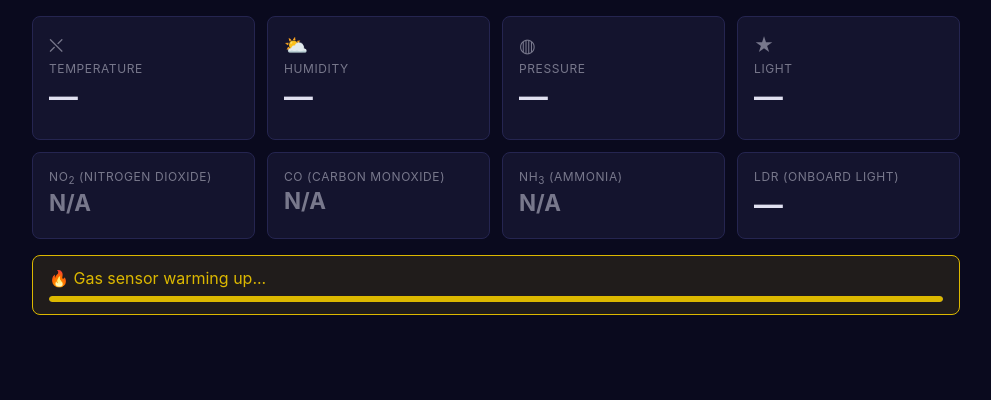
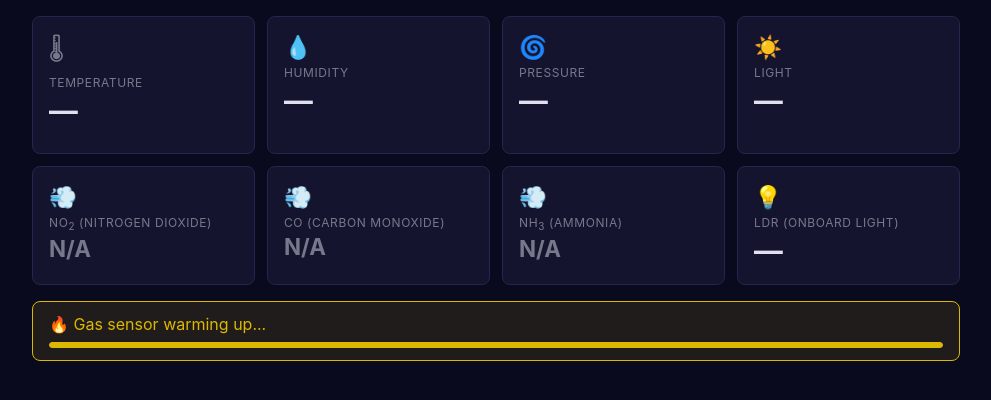
Before and after one commit to n0sn3b/enviro-plus-dashboard, a Flask app: page / in a window 1280 px wide. Shown: the part 141-541 px from the top of the page, without its empty margins (144-1135 px from the left). Run offline with Flask 2, Linux system fonts and the light colour scheme.

Commit message:
Update web dashboard icons to relevant emoji

```diff
--- a/web/static/style.css
+++ b/web/static/style.css
@@ -96,7 +96,7 @@ h1 {
 }
 
 .card-icon {
-    font-size: 1.2rem;
+    font-size: 1.4rem;
     color: var(--text-dim);
 }
 
--- a/web/templates/current.html
+++ b/web/templates/current.html
@@ -9,7 +9,7 @@
 <div class="card-grid">
     <!-- Temperature -->
     <div class="card">
-        <div class="card-icon">&#x26cc;</div>
+        <div class="card-icon">&#x1f321;</div>
         <div class="card-label">Temperature</div>
         <div class="card-value" id="temp-display">—</div>
         <div class="card-hl">
@@ -20,7 +20,7 @@
 
     <!-- Humidity -->
     <div class="card">
-        <div class="card-icon">&#x26c5;</div>
+        <div class="card-icon">&#x1f4a7;</div>
         <div class="card-label">Humidity</div>
         <div class="card-value" id="humidity">—</div>
         <div class="card-hl">
@@ -31,7 +31,7 @@
 
     <!-- Pressure -->
     <div class="card">
-        <div class="card-icon">&#x25cd;</div>
+        <div class="card-icon">&#x1f300;</div>
         <div class="card-label">Pressure</div>
         <div class="card-value" id="pressure">—</div>
         <div class="card-hl">
@@ -42,7 +42,7 @@
 
     <!-- Light -->
     <div class="card">
-        <div class="card-icon">&#x2605;</div>
+        <div class="card-icon">&#x2600;&#xfe0f;</div>
         <div class="card-label">Light</div>
         <div class="card-value" id="light">—</div>
         <div class="card-hl">
@@ -53,6 +53,7 @@
 
     <!-- NO2 -->
     <div class="card">
+        <div class="card-icon">&#x1f4a8;</div>
         <div class="card-label">NO<sub>2</sub> (Nitrogen Dioxide)</div>
         <div class="card-value quality" id="no2-quality">—</div>
         <div class="card-raw" id="no2-raw"></div>
@@ -60,6 +61,7 @@
 
     <!-- CO -->
     <div class="card">
+        <div class="card-icon">&#x1f4a8;</div>
         <div class="card-label">CO (Carbon Monoxide)</div>
         <div class="card-value quality" id="co-quality">—</div>
         <div class="card-raw" id="co-raw"></div>
@@ -67,6 +69,7 @@
 
     <!-- NH3 -->
     <div class="card">
+        <div class="card-icon">&#x1f4a8;</div>
         <div class="card-label">NH<sub>3</sub> (Ammonia)</div>
         <div class="card-value quality" id="nh3-quality">—</div>
         <div class="card-raw" id="nh3-raw"></div>
@@ -74,6 +77,7 @@
 
     <!-- LDR -->
     <div class="card">
+        <div class="card-icon">&#x1f4a1;</div>
         <div class="card-label">LDR (Onboard Light)</div>
         <div class="card-value" id="ldr">—</div>
     </div>
```
